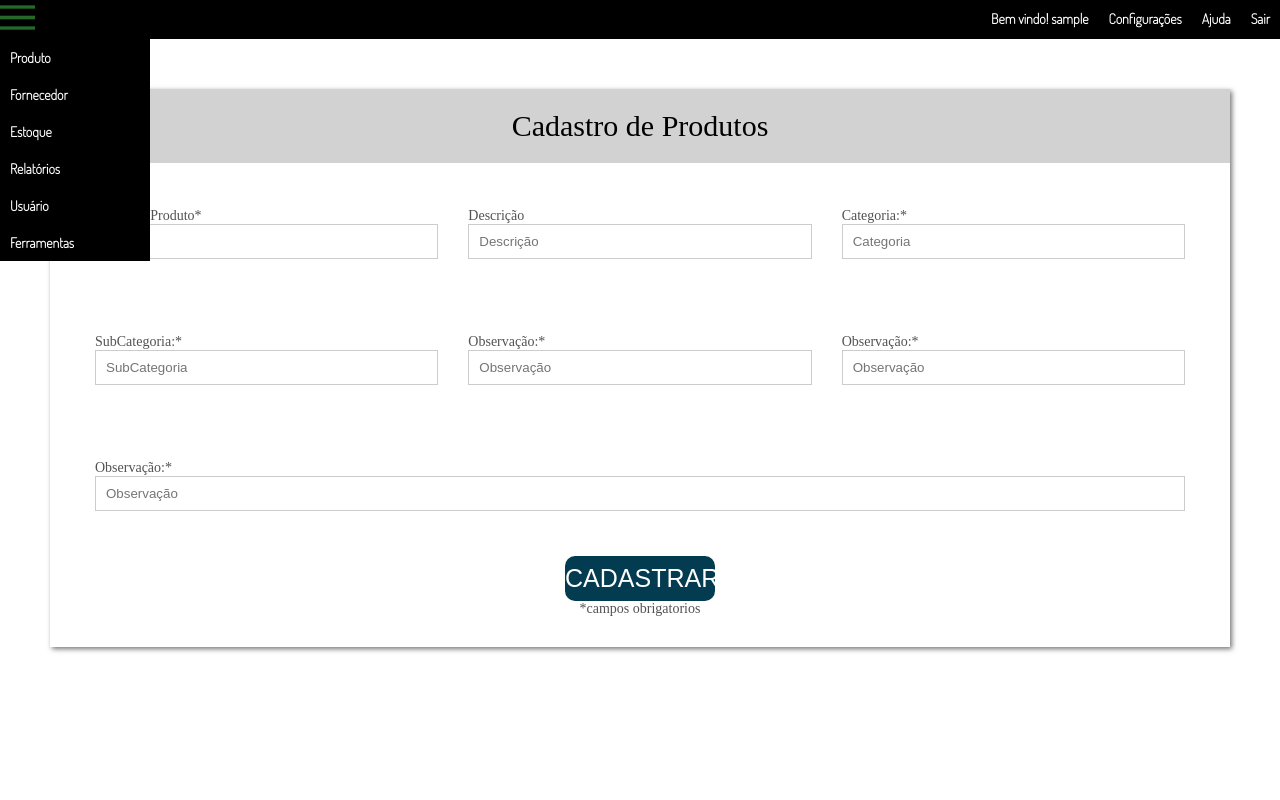
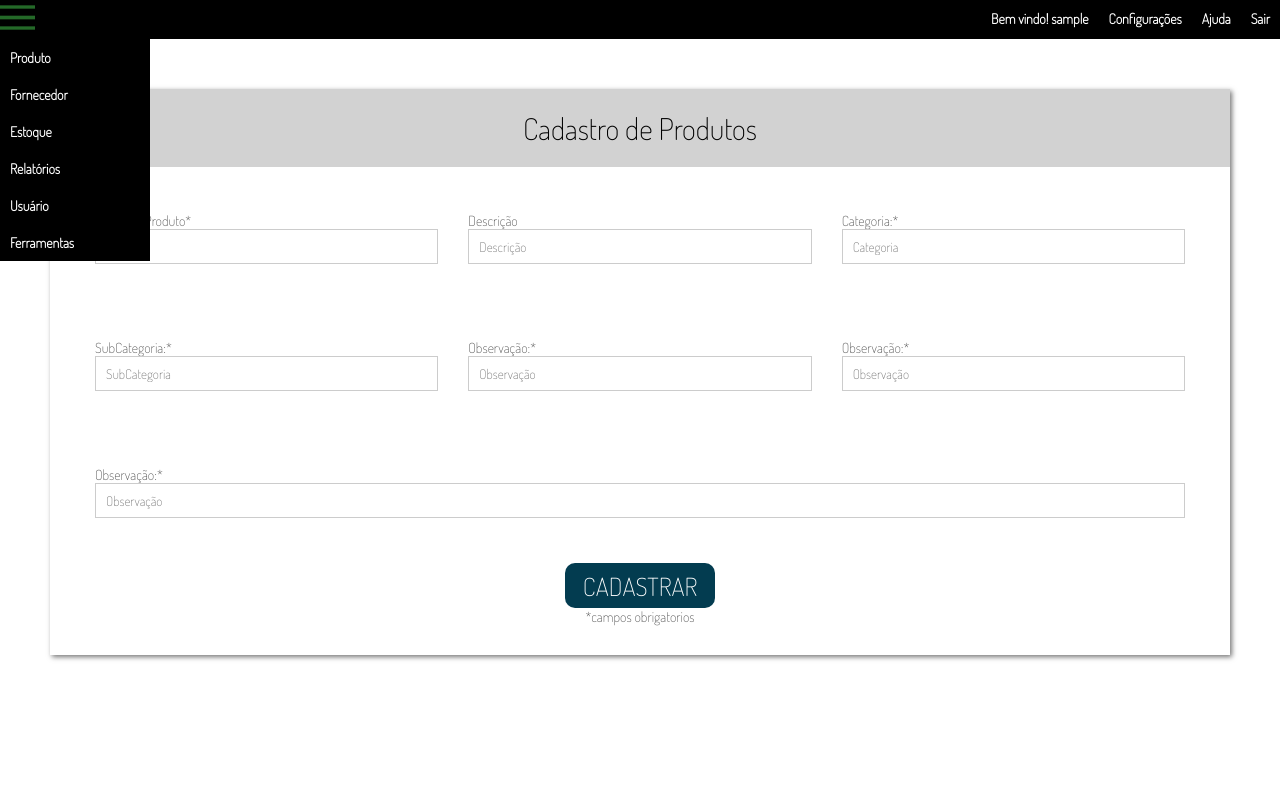
Before and after one commit to LeticiaRosa/Loja_Virtual, a PHP site: page /Tela_cadastro_produto_1.php in a window 1280 px wide. Run offline with PHP 8.4, Linux system fonts and the light colour scheme; the visitor is signed in with stand-in values (Sample User, id 1).

Commit message:
Ajustes fontes Gabriel

```diff
--- a/css/cadastro.css
+++ b/css/cadastro.css
@@ -3,7 +3,8 @@
 *{
 	margin: 0 ;
 	padding: 0;
-	box-sizing: border-box;
+  box-sizing: border-box;
+  font-family: "Dosis", sans-serif;
 
 }
 html,body{
@@ -26,7 +27,7 @@ margin: auto;
 .sub-menu {
   margin: 0;
   padding: 0;
-  font-family: 'Dosis', sans-serif;
+
   display: block;
 }
 .menu ul{
@@ -60,7 +61,7 @@ margin: auto;
   display: block;
   padding: 10px;
   color: #fff;
-  font-family: 'Dosis', sans-serif;
+
   font-size: 14px;
   /*text-transform: uppercase;*/
   font-weight: 700;
--- a/css/css_tela_cadastro_produto.css
+++ b/css/css_tela_cadastro_produto.css
@@ -10,6 +10,7 @@
 html,body{
     width: 100%;
     height: 100vh;
+    font-family: "Dosis", sans-serif;
    /* background-color: rgba(66, 245, 84,0.5);*/
 }
 
@@ -27,7 +28,7 @@ margin: auto;
 .sub-menu {
   margin: 0;
   padding: 0;
-  font-family: 'Dosis', sans-serif;
+
   display: block;
 }
 .menu ul{
@@ -59,7 +60,7 @@ margin: auto;
   display: block;
   padding: 10px;
   color: #fff;
-  font-family: 'Dosis', sans-serif;
+
   font-size: 14px;
   /*text-transform: uppercase;*/
   font-weight: 700;
--- a/css/css_tela_inicial.css
+++ b/css/css_tela_inicial.css
@@ -9,8 +9,8 @@
 html,body{
     width: 100%;
     height: 100%;
-    font-family: 'Dosis', sans-serif;
-   /* background-color: rgba(66, 245, 84,0.5);*/
+    font-family: "Dosis", sans-serif;
+
 }
 
 
```
